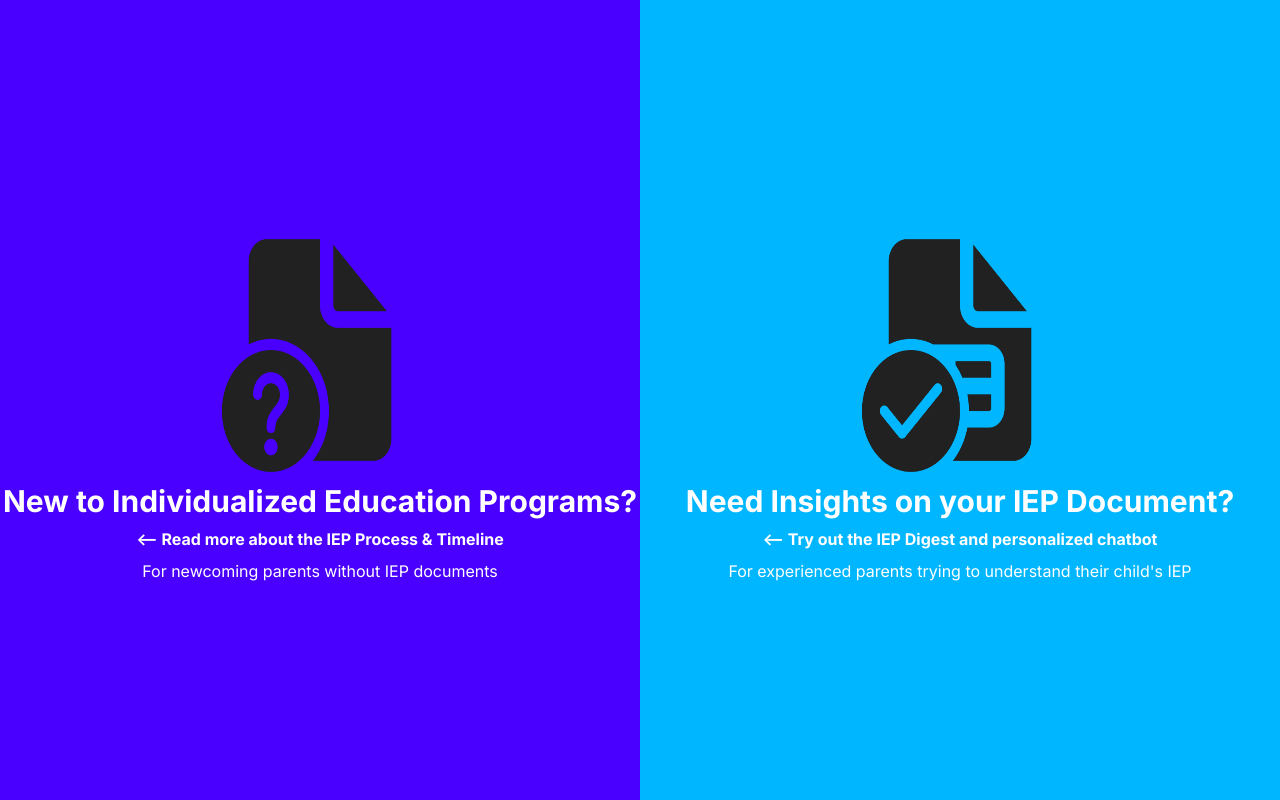
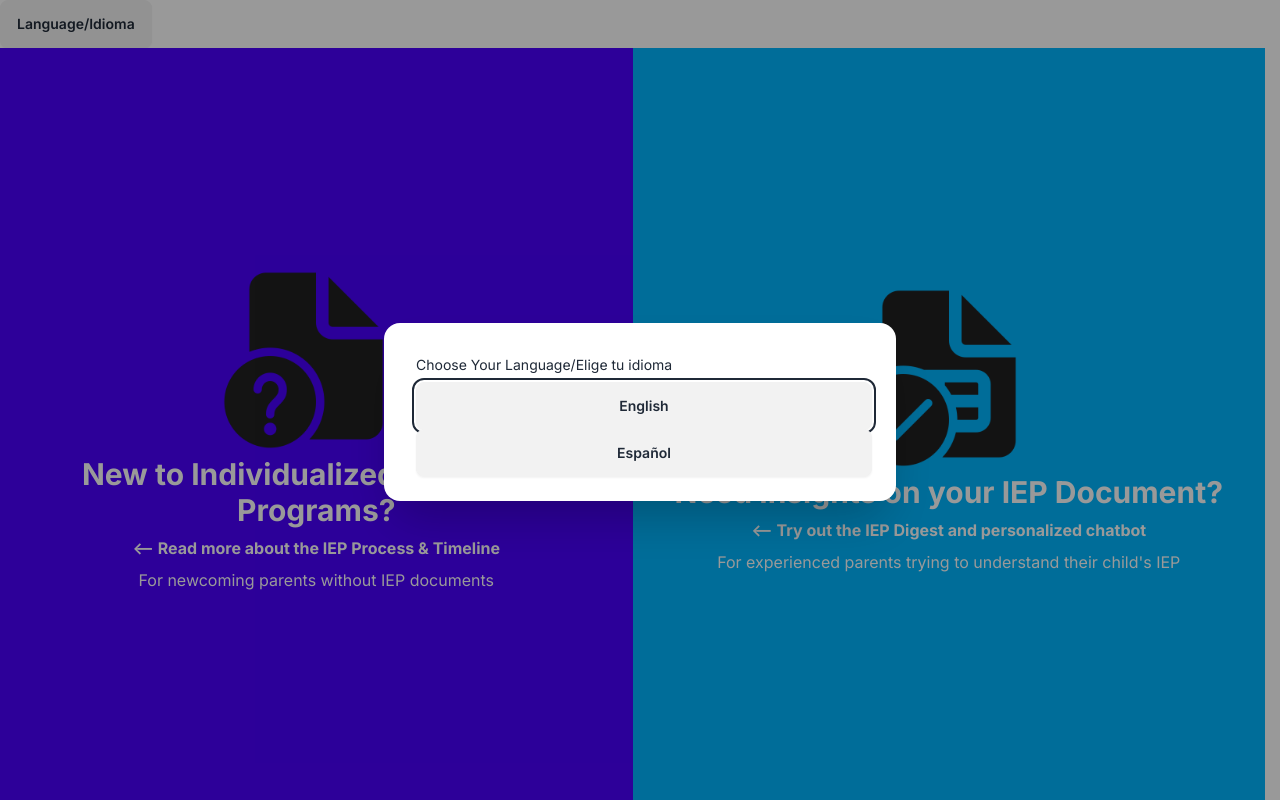
Before and after one commit to xuhongkang/aiep-frontend-dev, a Next.js app: page /en in a window 1280 px wide. Built offline with nearby package versions, Linux system fonts and the light colour scheme.

Commit message:
beta 3.0

```diff
--- a/messages/en.json
+++ b/messages/en.json
@@ -29,5 +29,13 @@
         "AskText": "Ask",
         "BotText": "Bot",
         "UserText": "User"
+    },
+    "UserSelect": {
+        "l1": "New to Individualized Education Programs?",
+        "l2": "<--   Read more about the IEP Process & Timeline",
+        "l3": "For newcoming parents without IEP documents",
+        "r1": "Need Insights on your IEP Document?",
+        "r2": "<--   Try out the IEP Digest and personalized chatbot",
+        "r3": "For experienced parents trying to understand their child's IEP"
     }
 }
--- a/messages/es.json
+++ b/messages/es.json
@@ -29,5 +29,13 @@
         "AskText": "Preguntar",
         "BotText": "Bot",
         "UserText": "Usuario"
+    },
+    "UserSelect": {
+        "l1": "¿Nuevo en los Programas de Educación Individualizada?",
+        "l2": "<--   Lee más sobre el Proceso y Cronología del IEP",
+        "l3": "Para padres recién llegados sin documentos de IEP",
+        "r1": "¿Necesitas entender mejor tu documento de IEP?",
+        "r2": "<--   Prueba el Resumen del IEP y el chatbot personalizado",
+        "r3": "Para padres con experiencia intentando entender el IEP de su hijo"
     }
 }
--- a/src/app/[locale]/page.tsx
+++ b/src/app/[locale]/page.tsx
@@ -1,3 +1,4 @@
+import LocaleSwitcherModal from '@/components/LocaleSwitcherModal';
 import UserSelect from '@/components/UserSelect'
 import {useTranslations} from 'next-intl';
 import {unstable_setRequestLocale} from 'next-intl/server';
@@ -8,9 +9,16 @@ type Props = {
 
 export default function Home({params: {locale}}: Props) {
   unstable_setRequestLocale(locale);
-  const t = useTranslations('Workspace');
+  const t = useTranslations('UserSelect');
 
   return (
-    <UserSelect/>
+    <div className="flex flex-col h-screen">
+      <ul className="menu menu-horizontal w-full p-0">
+          <LocaleSwitcherModal/>
+      </ul>
+      <div className='flex-grow'>
+        <UserSelect l1={t("l1")} l2={t("l2")} l3={t("l3")} r1={t("r1")} r2={t("r2")} r3={t("r3")}/>
+      </div>
+    </div>
   );
 }
--- a/src/app/[locale]/workspace/page.tsx
+++ b/src/app/[locale]/workspace/page.tsx
@@ -1,3 +1,4 @@
+import LocaleSwitcherModal from '@/components/LocaleSwitcherModal';
 import WorkspacePage from '@/components/WorkspacePage'
 import {useTranslations} from 'next-intl';
 import {unstable_setRequestLocale} from 'next-intl/server';
@@ -11,8 +12,13 @@ export default function Workspace({params: {locale}}: Props) {
   const t = useTranslations('Workspace');
 
   return (
-    <div className='flex flex-col items-start'>
-      <WorkspacePage botText={t('BotText')} userText={t('UserText')} askText={t('AskText')} promptText={t('PromptText')} inputText={t("InputText")} translationText={t('TranslationText')}/>
+    <div className="flex flex-col h-screen">
+      <ul className="menu menu-horizontal w-full p-0">
+          <LocaleSwitcherModal/>
+      </ul>
+      <div className='flex-grow'>
+        <WorkspacePage/>
+      </div>
     </div>
   );
 }
--- a/src/components/TranslationPage.js
+++ b/src/components/TranslationPage.js
@@ -34,7 +34,7 @@ export default function TranslationPage() {
     };
 
     return (
-        <div className="flex flex-col h-screen w-full rounded-md p-2 md:p-6">
+        <div className="flex flex-col h-full w-full rounded-md p-2 md:p-6">
             <div className='pb-6 flex-none'>
                 <div className='flex justify-between'>
                     <div className='flex items-center gap-2'>
@@ -243,7 +243,7 @@ export default function TranslationPage() {
                     <text className='leading-relaxed whitespace-pre-line overflow-y-auto'>{translationText[pageIndex]}</text>
                 </div>
                 <input type="radio" name="my_tabs_1" role="tab" className="tab justify-start" aria-label="Download" />
-                <div role="tabpanel" className="tab-content p-5 h-screen overflow-auto flex-none">
+                <div role="tabpanel" className="tab-content p-5 h-full overflow-auto flex-none">
                     <iframe className='iframe h-full' src={`https://aiep-files.s3.amazonaws.com/raw/1.pdf`} type="application/pdf" width='100%' height='100%' loading="lazy"/>
                 </div>
             </div>)}
--- a/src/components/UserSelect.js
+++ b/src/components/UserSelect.js
@@ -1,37 +1,39 @@
 'use client'
 import Link from "next/link";
 import {useRouter} from '@/navigation';
+import { useLocale} from "next-intl";
 
 
-export default function UserSelect() {
+export default function UserSelect({l1, l2, l3, r1, r2, r3}) {
     const router = useRouter();
+    const currentLocale = useLocale();
 
     function navigateToWorkspace() {
         router.push('/workspace');
     }
 
     return (
-    <div className="flex flex-wrap h-screen">
+    <div className="flex flex-wrap w-full h-full">
         {/* Left Side */}
-        <div className="w-full md:w-1/2 h-full bg-primary flex items-center justify-center cursor-pointer">
-          <Link className='w-full' href="https://iep-kb-24839890c1f5.herokuapp.com/en/quickstart/IEP_quickstart" passHref>
-            <div className="text-white flex flex-col items-center justify-center w-full h-screen">
+        <div className="w-full md:w-1/2 bg-primary flex items-center justify-center cursor-pointer">
+        <Link className='w-full' href={`https://iep-kb-24839890c1f5.herokuapp.com${currentLocale === 'en' ? '' : `/${currentLocale}`}/quickstart/IEP_quickstart`} passHref>
+            <div className="text-white flex flex-col items-center justify-center w-full p-4">
                 <img alt="New to IEP" src="/images/newcoming.png" className="w-1/3 h-1/3"/>
-                <header className="font-bold text-3xl mb-2">New to Individualized Education Programs?</header>
-                <h2 className="font-bold mb-2">{"<--   Read more about the IEP Process & Timeline"}</h2>
-                <p>For newcoming parents without IEP documents</p>
+                <header className="font-bold text-3xl mb-2 text-center">{l1}</header>
+                <h2 className="font-bold mb-2">{l2}</h2>
+                <p>{l3}</p>
             </div>
-          </Link>
+        </Link>
         </div>
 
         {/* Right Side */}
         <div className="w-full md:w-1/2 h-full bg-info flex items-center justify-center cursor-pointer" onClick={navigateToWorkspace}>
-            <div className="text-white flex flex-col items-center justify-center w-full h-screen">
+            <div className="text-white flex flex-col items-center justify-center w-full p-4">
                 <img alt="New to IEP" src="/images/experienced.png" className="w-1/3 h-1/3"/>
-                <header className="font-bold text-3xl mb-2">Need Insights on your IEP Document?</header>
-                <h2 className="font-bold mb-2">{"<--   Try out the IEP Digest and personalized chatbot"}</h2>
-                <p>For experienced parents trying to understand their child's IEP</p>
+                <header className="font-bold text-3xl mb-2 text-center">{r1}</header>
+                <h2 className="font-bold mb-2">{r2}</h2>
+                <p>{r3}</p>
             </div>
         </div>
-      </div>);
+    </div>);
 }
--- a/src/components/WorkspacePage.js
+++ b/src/components/WorkspacePage.js
@@ -9,14 +9,14 @@ import { getURLWithSearchParams } from '@/navigation';
 import { useLocale } from 'next-intl';
 import {useRouter} from '@/navigation';
 
-export default function Workspace({botText, userText, askText, promptText, inputText, translationText}) {
+export default function Workspace() {
   return (
-    <div className="flex flex-row snap-x snap-mandatory overflow-x-auto"
+    <div className="flex flex-row snap-x snap-mandatory overflow-x-auto h-full"
       style={{height: '100vh',}}>
-      <div className="flex-none w-full md:w-1/2 snap-center overflow-x-hidden">
+      <div className="flex-none w-full md:w-1/2 snap-center overflow-x-hidden h-full">
         <TranslationPage/>
       </div>
-      <div className="flex-none w-full md:w-1/2 snap-center overflow-x-hidden">
+      <div className="flex-none w-full md:w-1/2 snap-center overflow-x-hidden h-full">
         <ChatBot />
       </div>
     </div>
--- a/src/components/chatbot/Chatbot.jsx
+++ b/src/components/chatbot/Chatbot.jsx
@@ -31,7 +31,7 @@ export default function Home() {
   };
 
   return (
-    <main className="flex bg-primary h-screen flex-col items-center justify-center">
+    <main className="flex bg-primary h-full flex-col items-center justify-center">
       <section className='flex flex-col h-full rounded-md p-2 md:p-6'>
       <div className='pb-6'>
           <div className='flex justify-between'>
```
